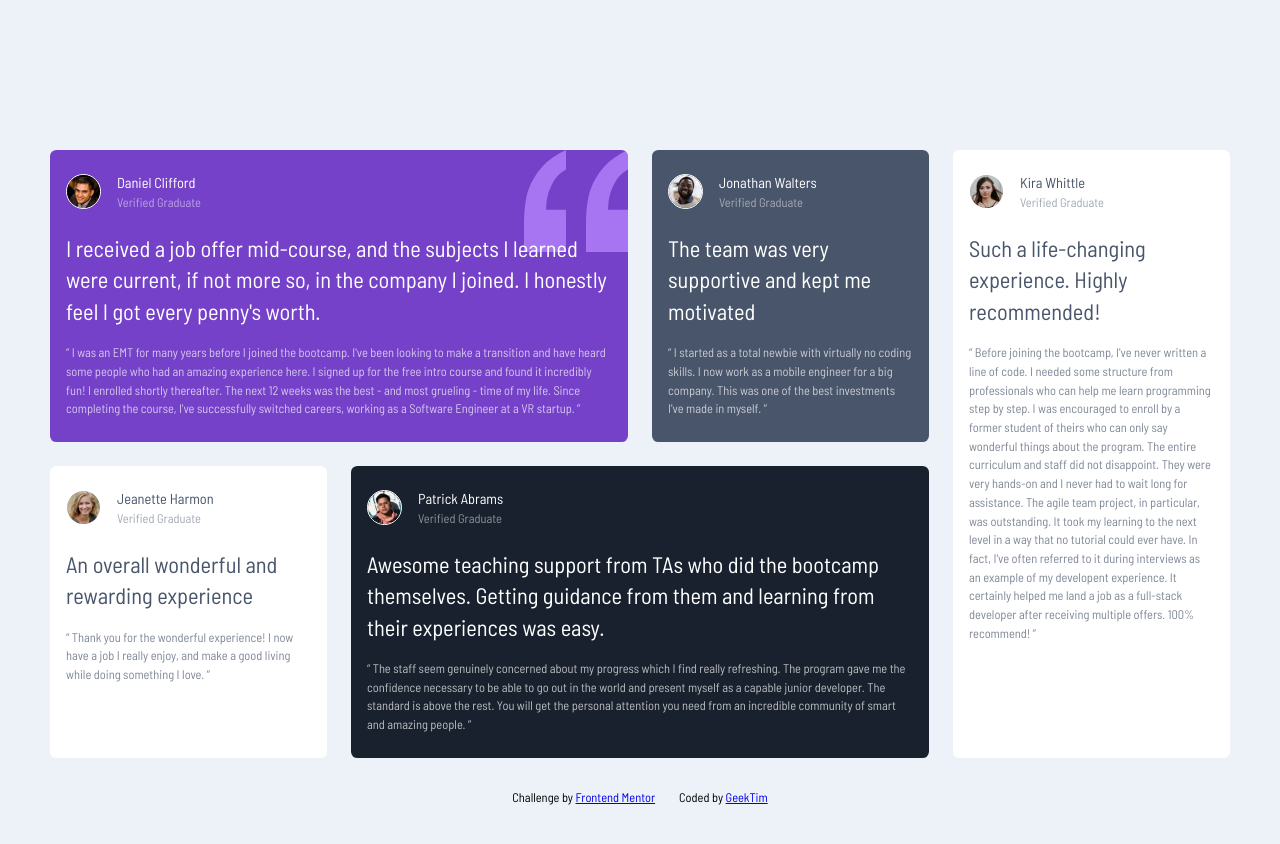
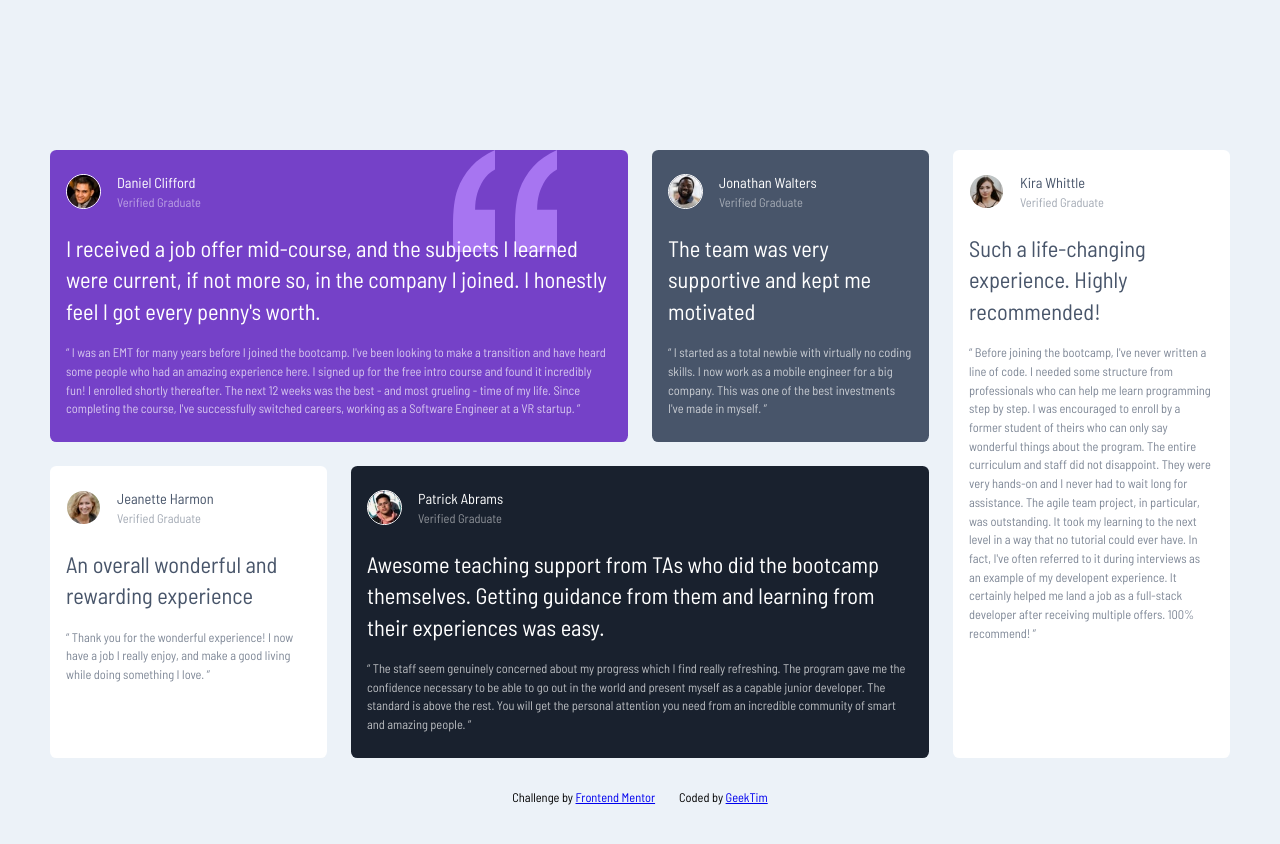
Before and after one commit to geektim/Testimonials-Grid, a plain HTML site: page index.html in a window 1280 px wide. Drawn offline with Linux system fonts and the light colour scheme.

Commit message:
Update style.css

```diff
--- a/style.css
+++ b/style.css
@@ -79,7 +79,7 @@ main.container {
 .container > .one {
     background-image: url('bg-pattern-quotation.svg');
     background-repeat: no-repeat;
-    background-position: top right;
+    background-position: 85% 0%;
     background-color: var(--moderate-violet);
     color: var(--white);
 }
```
